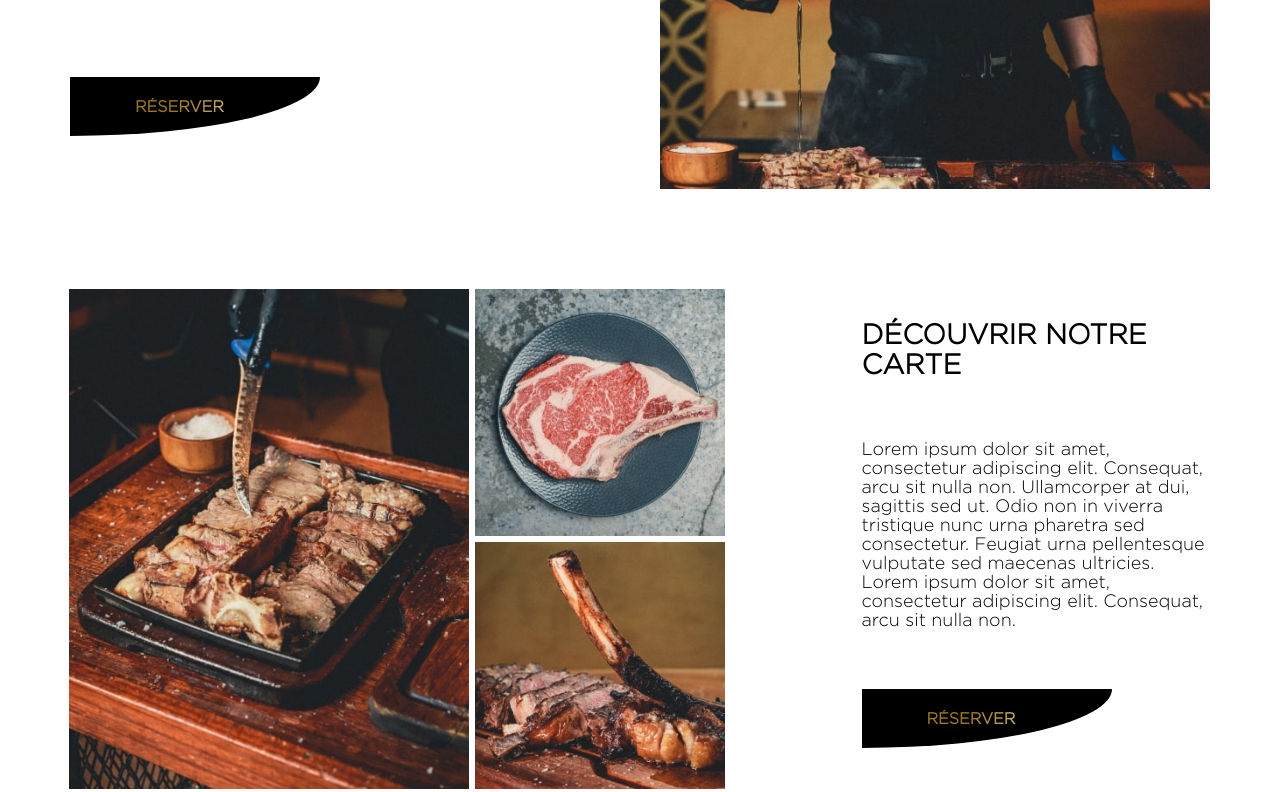
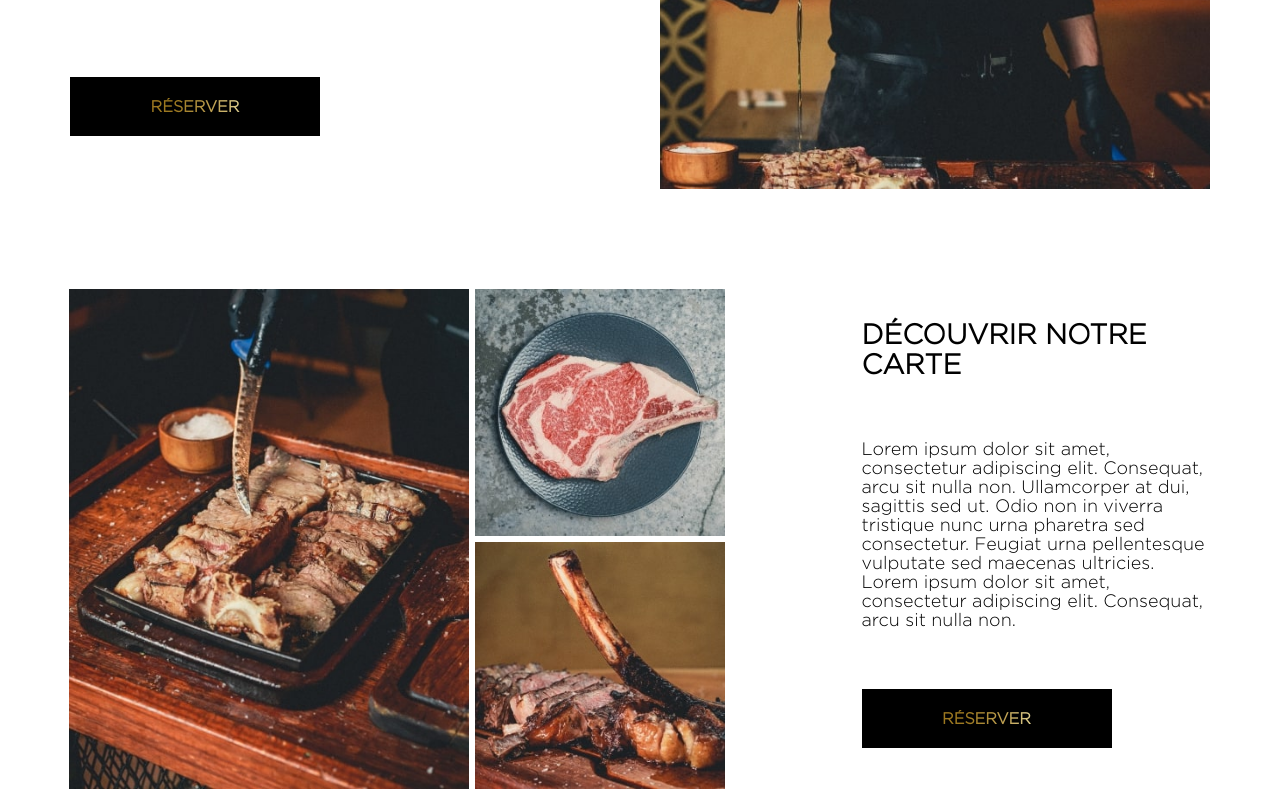
Before and after one commit to MyNameIsNoobody/Bey-steakhouse, a website: page index.html in a window 1280 px wide. Shown: the part 1400-2192 px from the top of the page. Drawn offline with Linux system fonts and the light colour scheme.

Commit message:
Update: fixed main button background

```diff
--- a/sass/components/_buttons.scss
+++ b/sass/components/_buttons.scss
@@ -5,11 +5,11 @@ $light-gold:#f1e9b2;
 .main__button
 {
     text-transform: uppercase;
+    text-align: center;
     background: black;
     width: 120px;
     padding: 5px 65px;
     cursor: pointer;
-    border-radius: 0 0 100% 0;
     p
     {
         background: linear-gradient(to right, $dark-gold, $dark-gold, $medium-gold, $light-gold);
```
Also changed, not shown: css/style.css.
